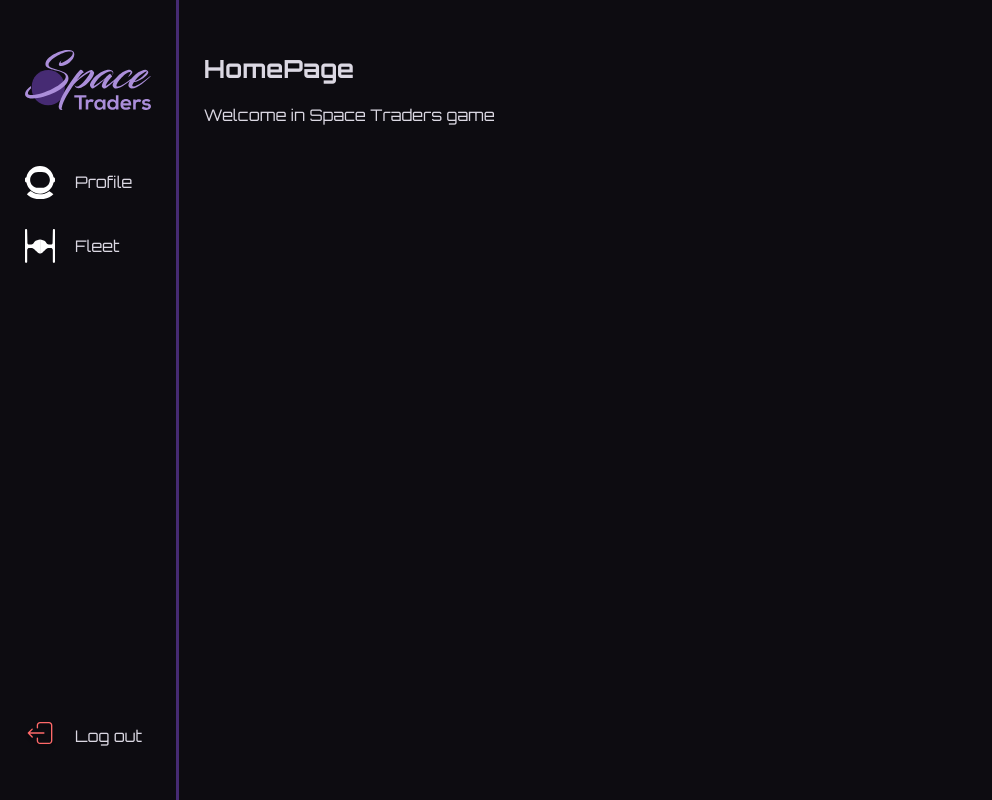
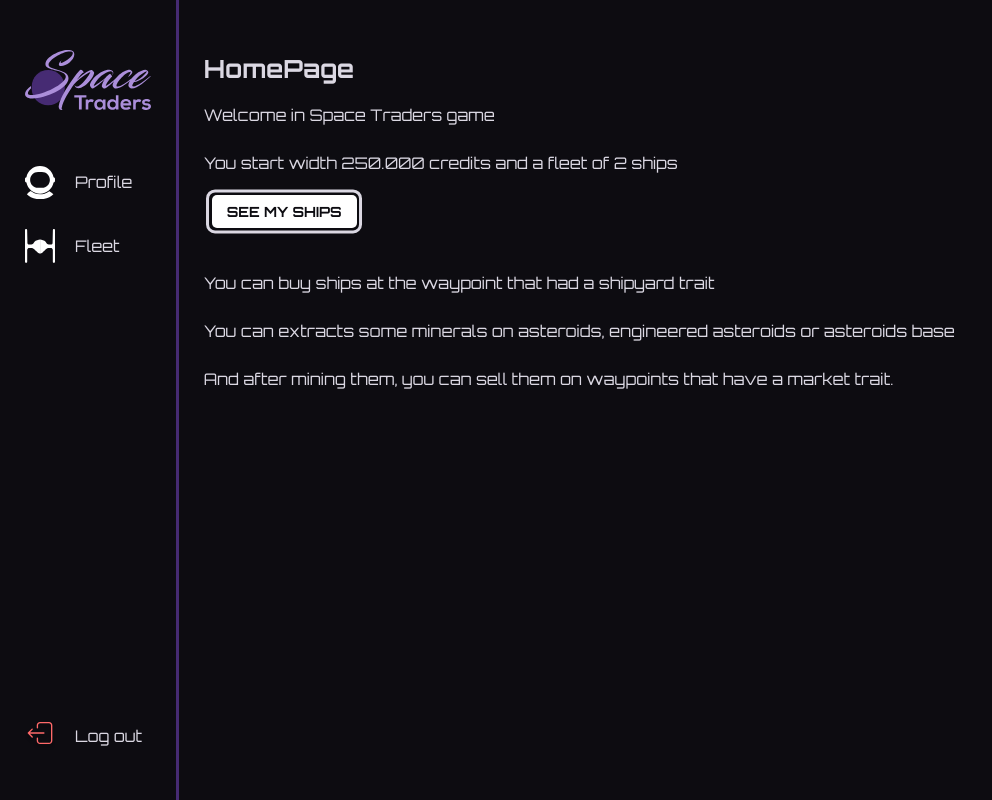
Before and after one commit to JusDCerise/space-traders, a React (Vite) app: page / in a window 1280 px wide. Shown: the whole page, without its empty margins (0-992 px from the left). Built offline with nearby package versions, Linux system fonts and the light colour scheme; no server answers; sample sign-in values are in the browser's storage.

Commit message:
add: rules on HomePage

```diff
--- a/src/routes/HomePage.jsx
+++ b/src/routes/HomePage.jsx
@@ -1,11 +1,9 @@
 import React, { useEffect, useState } from "react";
-import { useNavigate, Link } from "react-router-dom";
+import { Link } from "react-router-dom";
 import useDataFetching from "../functions/useFetchingData";
 
 export default function HomePage() {
-
   const { data: userData } = useDataFetching(`https://api.spacetraders.io/v2/my/agent`, "agent");
-
 
   useEffect(() => {
     if (userData) {
@@ -16,7 +14,19 @@ export default function HomePage() {
   return (
     <div className="content">
       <h2>HomePage</h2>
-      <p>Welcome in Space Traders game </p>
+      <p>Welcome in Space Traders game</p>
+      <br />
+      <p>You start width 250.000 credits and a fleet of 2 ships</p>
+      <br />
+      <Link className="btn-prm">See my ships</Link>
+      <br />
+      <br />
+      <br />
+      <p>You can buy ships at the waypoint that had a shipyard trait</p>
+      <br />
+      <p>You can extracts some minerals on asteroids, engineered asteroids or asteroids base</p>
+      <br />
+      <p>And after mining them, you can sell them on waypoints that have a market trait.</p>
     </div>
   );
 }
--- a/src/routes/Ship.jsx
+++ b/src/routes/Ship.jsx
@@ -18,7 +18,7 @@ export default function Vaisseaux() {
   // const { data: shipyardData } = useDataFetching(`https://api.spacetraders.io/v2/systems/${systemSymbol}/waypoints/${waypointSymbol}/`, "shipyard");
   const { data: marketData } = useDataFetching(`https://api.spacetraders.io/v2/systems/${systemSymbol}/waypoints/${waypointSymbol}/market`, "market");
 
-  console.log(waypointsData);
+  // console.log(waypointsData);
 
   const handleClickChangeStatus = (shipId, statut) => {
     handleChangeStatus(shipId, statut);
```
